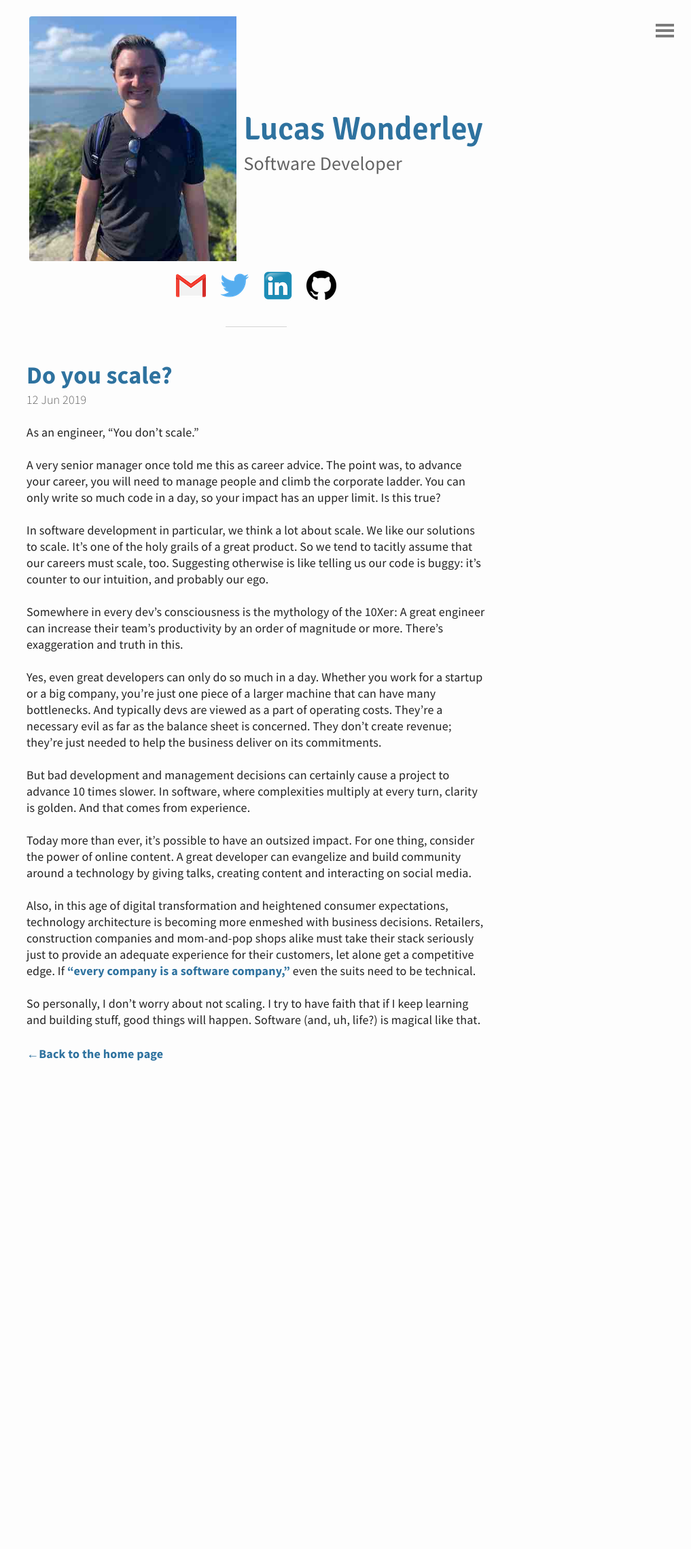
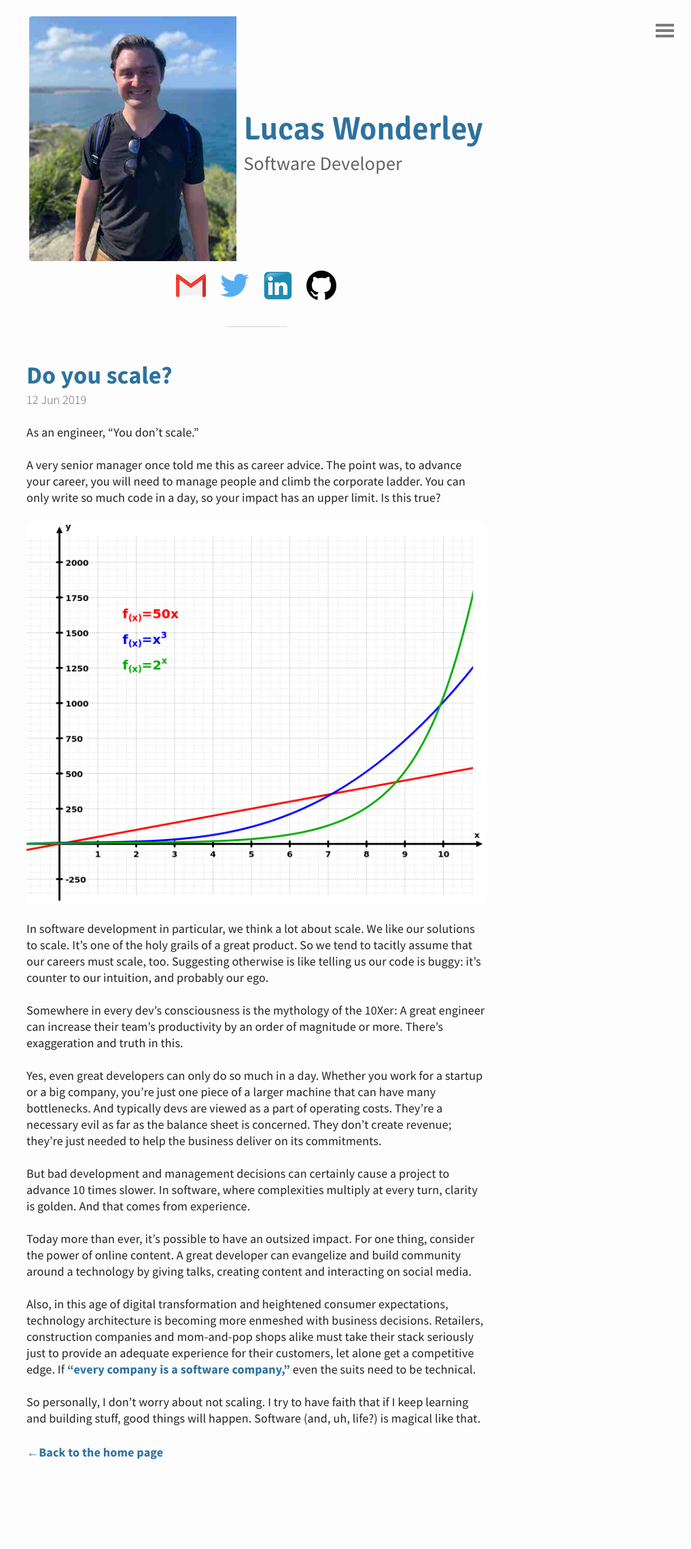
Before and after one commit to wonderley/wonderley.github.io, a Jekyll site: the page built from _posts/2019-06-12-do-you-scale.md, in a window 1280 px wide. Shown: the whole page at 68% size, without its empty margins (263-1280 px from the left). Built offline with Jekyll 4.4.1, drawn with Linux system fonts in a browser that asks for light colours; before the commit the page ends 1692 px from its top, so only the background shows below that.

Commit message:
Add image

```diff
--- a/_posts/2019-06-12-do-you-scale.md
+++ b/_posts/2019-06-12-do-you-scale.md
@@ -5,6 +5,8 @@ title: "Do you scale?"
 As an engineer, “You don’t scale.”
 
 A very senior manager once told me this as career advice. The point was, to advance your career, you will need to manage people and climb the corporate ladder. You can only write so much code in a day, so your impact has an upper limit. Is this true?
+
+![Scale](/assets/images/2019-06-12-do-you-scale/scale.png "scale")
 
 In software development in particular, we think a lot about scale. We like our solutions to scale. It’s one of the holy grails of a great product. So we tend to tacitly assume that our careers must scale, too. Suggesting otherwise is like telling us our code is buggy: it’s counter to our intuition, and probably our ego.
 
```
Also changed, not shown: assets/images/2019-06-12-do-you-scale/scale.png (added).
